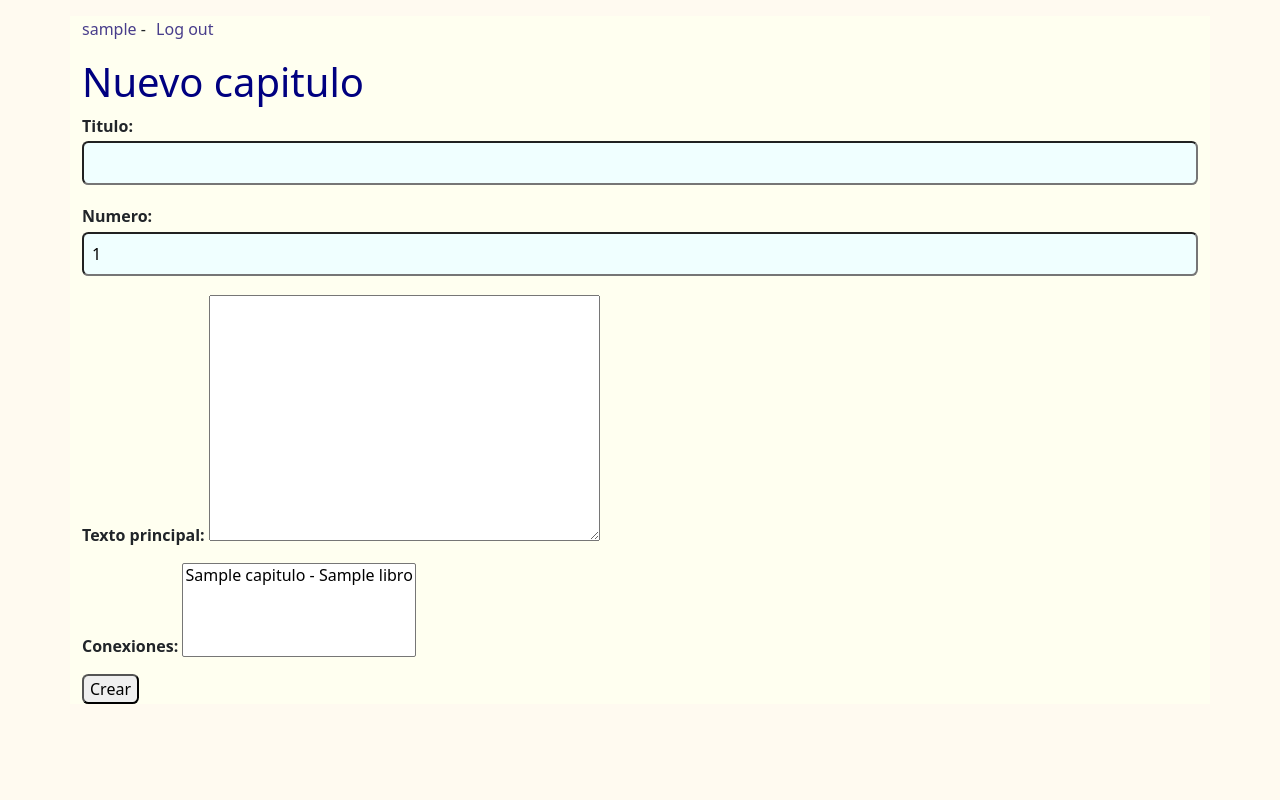
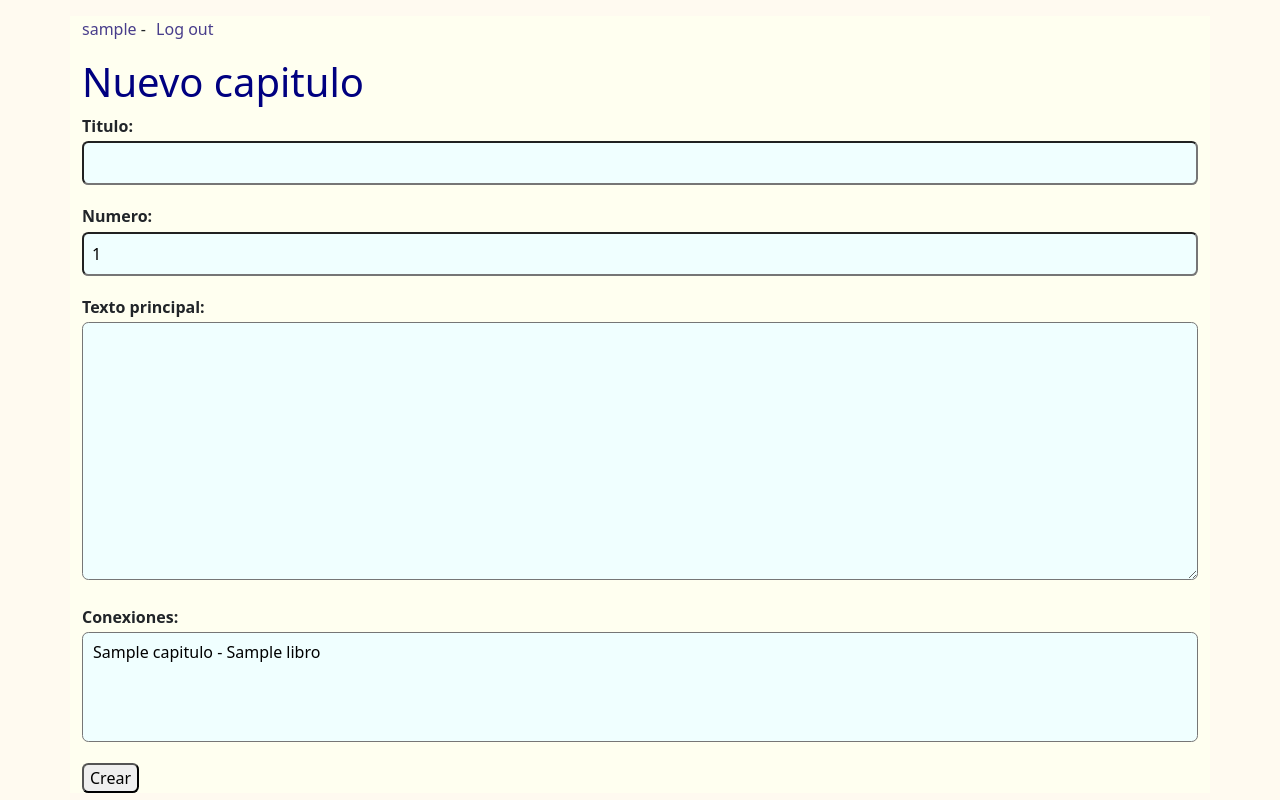
Before and after one commit to JavierEstudios/Proyecto-libro-online, a Django app: page /capitulo/nuevo/1 in a window 1280 px wide. Run offline with Django 5.2, Linux system fonts and the light colour scheme; a user stored in the database is signed in; tables that the repository leaves empty hold one stand-in row (values such as "Sample post").

Commit message:
Añadido estilo a los campos de crear y editar capitulo que se me escaparon originalmente.

```diff
--- a/libro/static/css/css.css
+++ b/libro/static/css/css.css
@@ -15,13 +15,13 @@ label {
 label.barra-de-busqueda {
     padding: 0.2em 0em;
 }
-input {
+input, textarea, select {
     background-color: azure;
 }
-input, button {
+input, button, textarea, select {
     border-radius: 0.4em;
 }
-.formularios input {
+.formularios input, .formularios textarea, .formularios select {
     width: 100%;
     padding: 0.5em;
     margin: 0.2em 0em;
```
